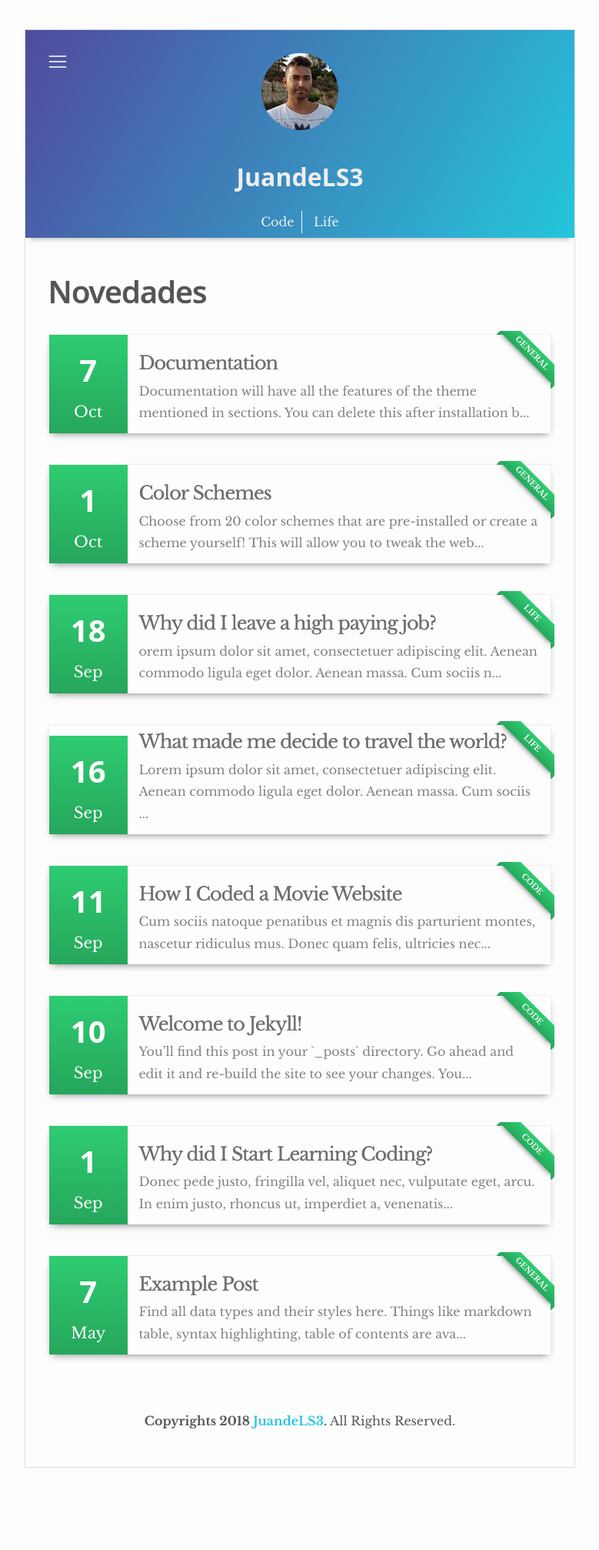
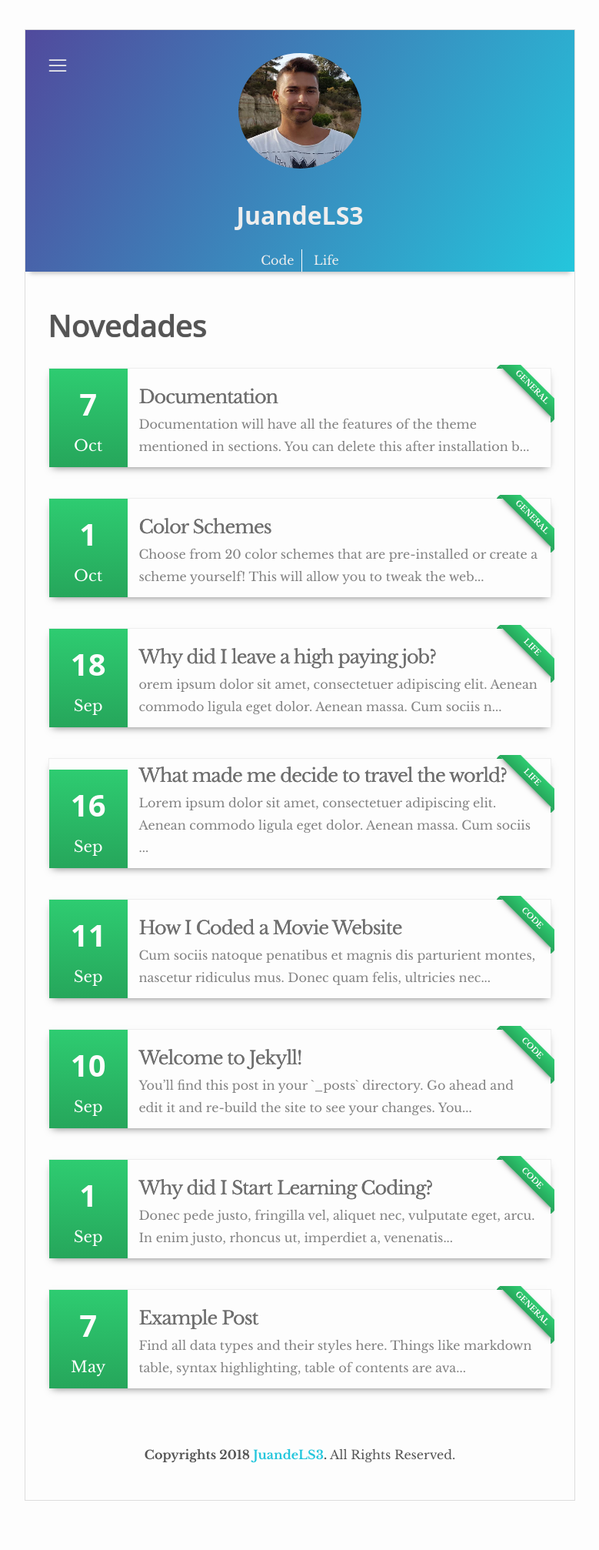
Before and after one commit to JuandeLS3/jotadevs.github.io, a Jekyll site: the page built from index.html, in a window 1280 px wide. Shown: the whole page at 77% size, without its empty margins (250-1029 px from the left). Built offline with Jekyll 4.4.1, drawn with Linux system fonts in a browser that asks for light colours; before the commit the page ends 1971 px from its top, so only the background shows below that.

Commit message:
image profile change

```diff
--- a/_config.yml
+++ b/_config.yml
@@ -50,7 +50,7 @@ include: [_pages] # Includes files inside _pages directory [Do not remove this]
 
 author:
   name: JuandeLS3
-  image: juandels3100.jpg # The author image will be shown on the header. Place this image in /images/ folder.
+  image: juandels3.jpg # The author image will be shown on the header. Place this image in /images/ folder.
   about: About JuandeLS3
   twitter: JuandeLS3  # https://twitter.com/ is automatically added
   #facebook: webjeda # https://facebook.com/ is automatically added
--- a/_sass/_header.scss
+++ b/_sass/_header.scss
@@ -57,8 +57,8 @@
 .author-image {
     border-radius: 50%;
     margin-top: 30px;
-    height: 100px;
-    width: 100px;
+    height: 150px;
+    width: 160px;
     @include media-query($on-palm) {
         height: 70px;
         width: 70px;
```
